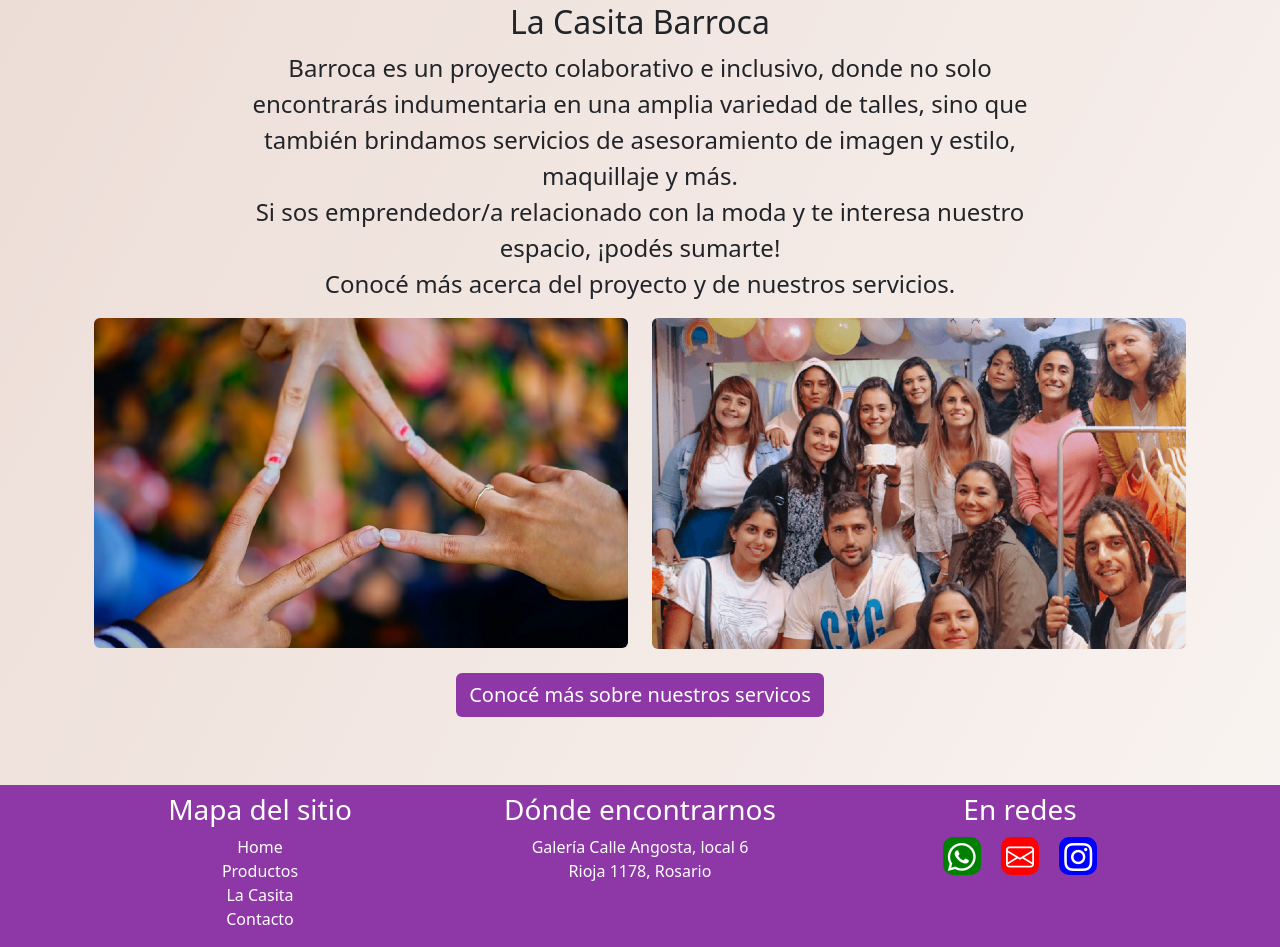
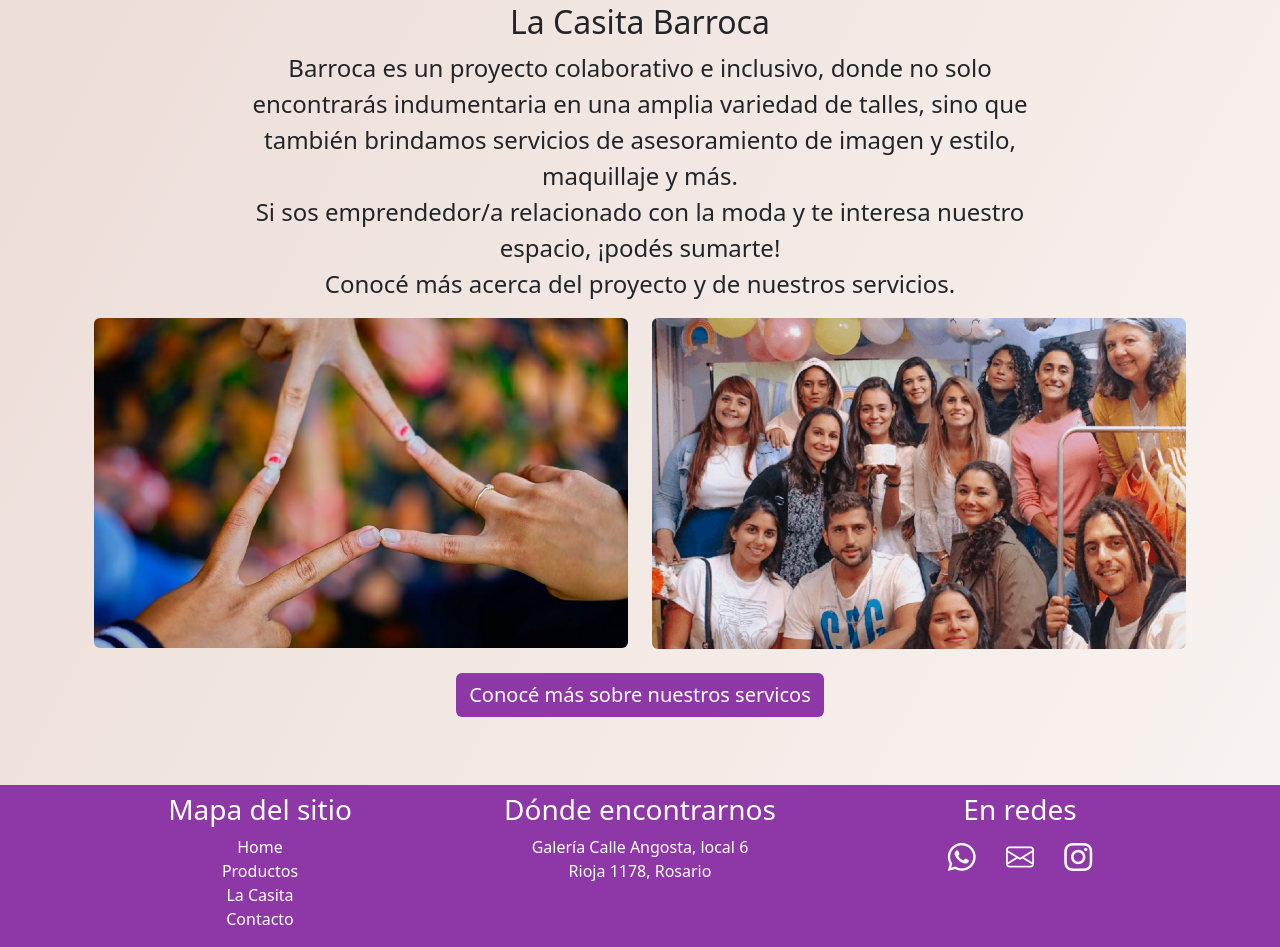
Before and after one commit to AgustinCarignano/barroca-carignano-bootstrap, a website: page index.html in a window 1280 px wide. Shown: the part 1488-2435 px from the top of the page. Drawn offline with nearby package versions, Linux system fonts and the light colour scheme.

Commit message:
modificada la función map para aplicar estilos en iconos del footer

```diff
--- a/sass/globales/_global.scss
+++ b/sass/globales/_global.scss
@@ -33,9 +33,11 @@ $icons: (
 
 @each $name, $background in $icons {
     .bi-#{$name}{
-        background-color: $background;
-        padding: 0 5px;
+        padding: 0 5px 5px 5px;
         border-radius: 10px;
+        &:hover{
+            background-color: $background;
+        }
     }
 }
 
```
Also changed, not shown: css/style.css.
